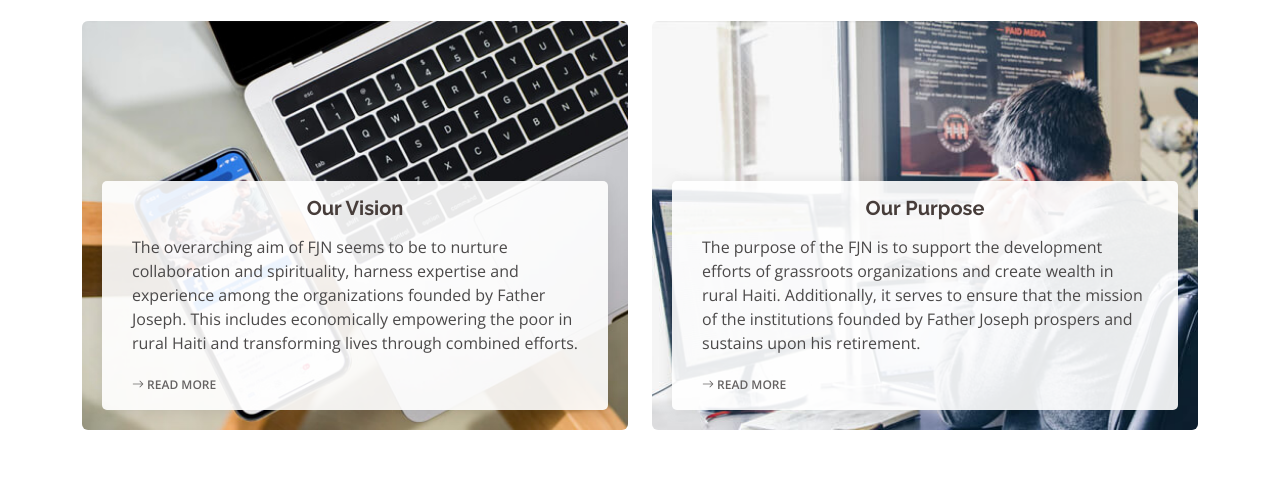
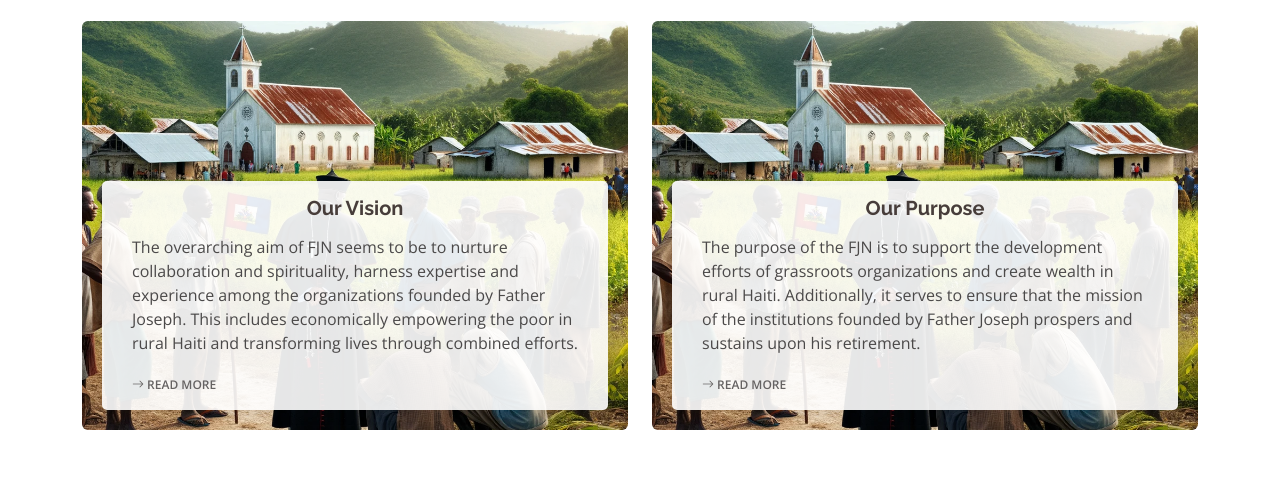
Before and after one commit to Fridjy/fatherjosephnetwork, a plain HTML site: page index.html in a window 1280 px wide. Shown: the part 4203-4683 px from the top of the page. Drawn offline with nearby package versions, Linux system fonts and the light colour scheme.

Commit message:
ajout d'images

```diff
--- a/index.html
+++ b/index.html
@@ -273,7 +273,7 @@ wealth in rural Haiti.
 
         <div class="row">
           <div class="col-md-6 d-flex align-items-stretch" data-aos="fade-up">
-            <div class="card" style="background-image: url(assets/img/values-1.jpg);">
+            <div class="card" style="background-image: url(assets/img/values-1.webp);">
               <div class="card-body">
                 <h5 class="card-title"><a href="">Our Mission</a></h5>
                 <p class="card-text">Develop and support the spiritual foundation of each member organization.
@@ -296,7 +296,7 @@ wealth in rural Haiti.
 
           </div>
           <div class="col-md-6 d-flex align-items-stretch mt-4" data-aos="fade-up" data-aos-delay="200">
-            <div class="card" style="background-image: url(assets/img/values-3.jpg);">
+            <div class="card" style="background-image: url(assets/img/values-3.webp);">
               <div class="card-body">
                 <h5 class="card-title"><a href="">Our Vision</a></h5>
                 <p class="card-text">The overarching aim of FJN seems to be to nurture collaboration and spirituality, harness expertise and experience among the organizations founded by Father Joseph. This includes economically empowering the poor in rural Haiti and transforming lives through combined efforts.</p>
@@ -305,7 +305,7 @@ wealth in rural Haiti.
             </div>
           </div>
           <div class="col-md-6 d-flex align-items-stretch mt-4" data-aos="fade-up" data-aos-delay="300">
-            <div class="card" style="background-image: url(assets/img/values-4.jpg);">
+            <div class="card" style="background-image: url(assets/img/values-3.webp);">
               <div class="card-body">
                 <h5 class="card-title"><a href="">Our Purpose</a></h5>
                 <p class="card-text">The purpose of the FJN is to support the development efforts of grassroots organizations and create wealth in rural Haiti.
```
Also changed, not shown: assets/img/values-1.webp (added), assets/img/values-2.jpg, assets/img/values-3.webp (added).
